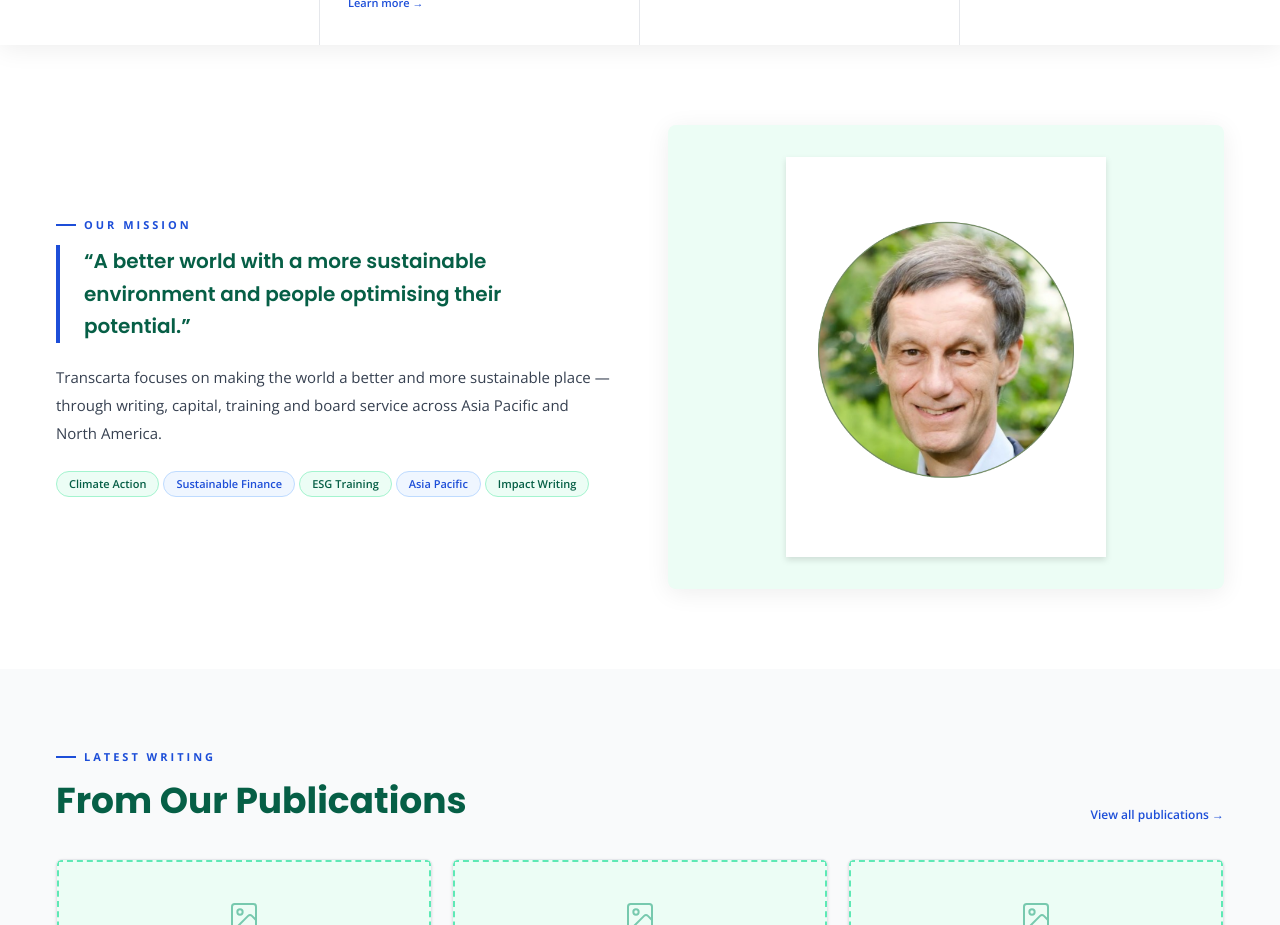
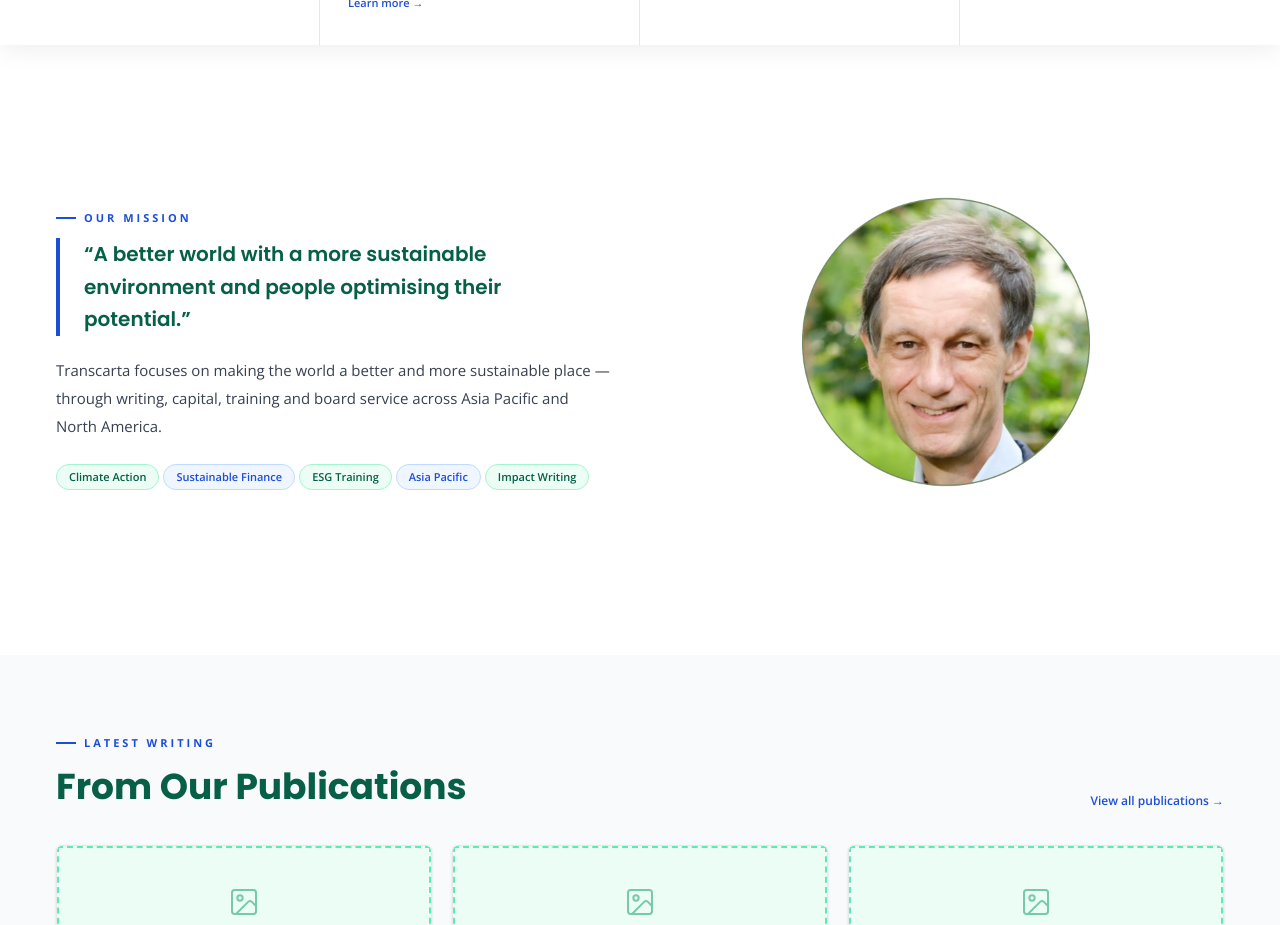
Before and after one commit to Juxworks/Transcarta, a Next.js app: page / in a window 1280 px wide. Shown: the part 1080-2005 px from the top of the page. Built offline with nearby package versions, Linux system fonts and the light colour scheme.

Commit message:
fix: transparent background on profile photo, clean Mission section layout

```diff
--- a/components/home/Mission.tsx
+++ b/components/home/Mission.tsx
@@ -28,13 +28,13 @@ export function Mission() {
             {chips.map(c => <Chip key={c.label} variant={c.variant}>{c.label}</Chip>)}
           </div>
         </div>
-        <div className="flex items-center justify-center rounded-lg bg-green-mint p-8 shadow-[0_4px_24px_rgba(0,0,0,0.07)]">
+        <div className="flex items-center justify-center">
           <Image
             src="/profile-rh.png"
             alt="Richard Hartung, Founder and Principal"
-            width={320}
-            height={320}
-            className="h-auto w-full max-w-[320px] drop-shadow-md"
+            width={360}
+            height={360}
+            className="h-auto w-full max-w-[360px]"
           />
         </div>
       </div>
```
Also changed, not shown: public/profile-rh.png.
